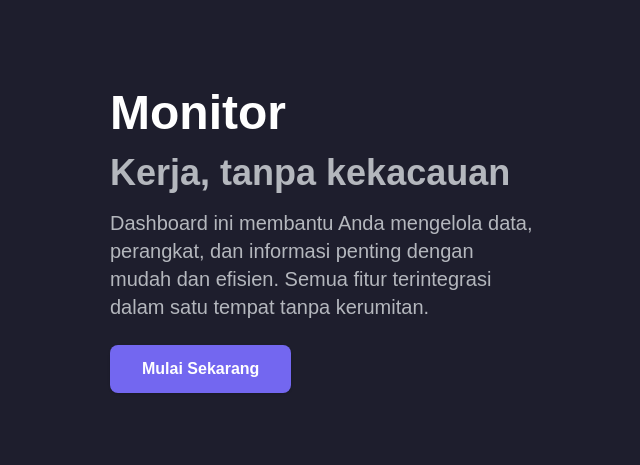
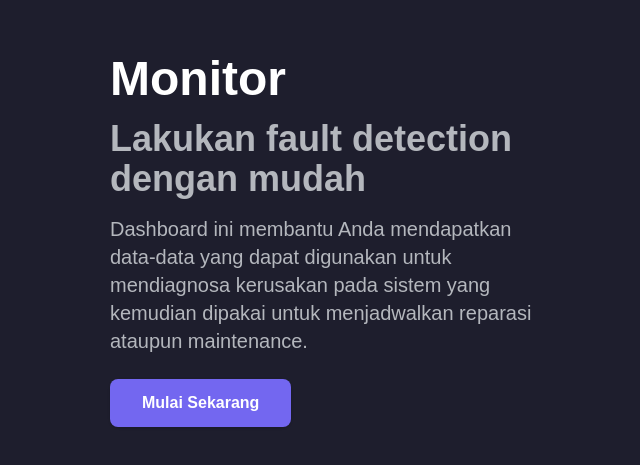
Before and after one commit to nad-if/proyek_ta__nadif, a Next.js app: page /home in a window 1280 px wide. Shown: the part 151-616 px from the top of the page, without its empty margins (82-722 px from the left). Built offline with nearby package versions, Linux system fonts and the light colour scheme.

Commit message:
fix: profile

```diff
--- a/app/dashboard/page.tsx
+++ b/app/dashboard/page.tsx
@@ -87,10 +87,10 @@ export default function DashboardPage() {
           </button>
           <div className="relative" ref={dropdownRef}>
             <div
-              className="flex items-center space-x-2 hover:bg-[#23263a] transition-colors duration-150 rounded-lg px-2 py-1 cursor-pointer"
+              className="flex items-center space-x-2 rounded-lg px-2 py-1 cursor-pointer"
               onClick={() => setDropdownOpen((prev) => !prev)}
             >
-              <span className="text-white font-medium text-sm">Nadif Aulia Putra</span>
+              {/* <span className="text-white font-medium text-sm">Nadif Aulia Putra</span> */}
               <div className="w-8 h-8 rounded-full bg-[#7367F0] flex items-center justify-center">
                 <img
                   src="/Google Profile.jpg"
@@ -109,7 +109,7 @@ export default function DashboardPage() {
                 </a>
                 <button
                   className="block w-full text-left px-4 py-2 text-red-400 hover:bg-[#23263a] rounded-lg transition-colors duration-100"
-                  onClick={() => alert('Logout')}
+                  onClick={() => { window.location.href = '/'; }}
                 >
                   Log Out
                 </button>
--- a/app/home/page.tsx
+++ b/app/home/page.tsx
@@ -14,10 +14,10 @@ export default function HomePage() {
             Monitor
           </h1>
           <h2 className="text-3xl md:text-4xl font-bold mb-4 text-[#B4B7BD]">
-            Kerja, tanpa kekacauan
+            Lakukan fault detection dengan mudah
           </h2>
           <p className="text-lg md:text-xl text-[#B4B7BD] mb-6">
-            Dashboard ini membantu Anda mengelola data, perangkat, dan informasi penting dengan mudah dan efisien. Semua fitur terintegrasi dalam satu tempat tanpa kerumitan.
+            Dashboard ini membantu Anda mendapatkan data-data yang dapat digunakan untuk mendiagnosa kerusakan pada sistem yang kemudian dipakai untuk menjadwalkan reparasi ataupun maintenance.
           </p>
           <button
             className="bg-[#7367F0] hover:bg-[#5B50C7] text-white font-semibold px-8 py-3 rounded-lg shadow mb-4 transition"
```
